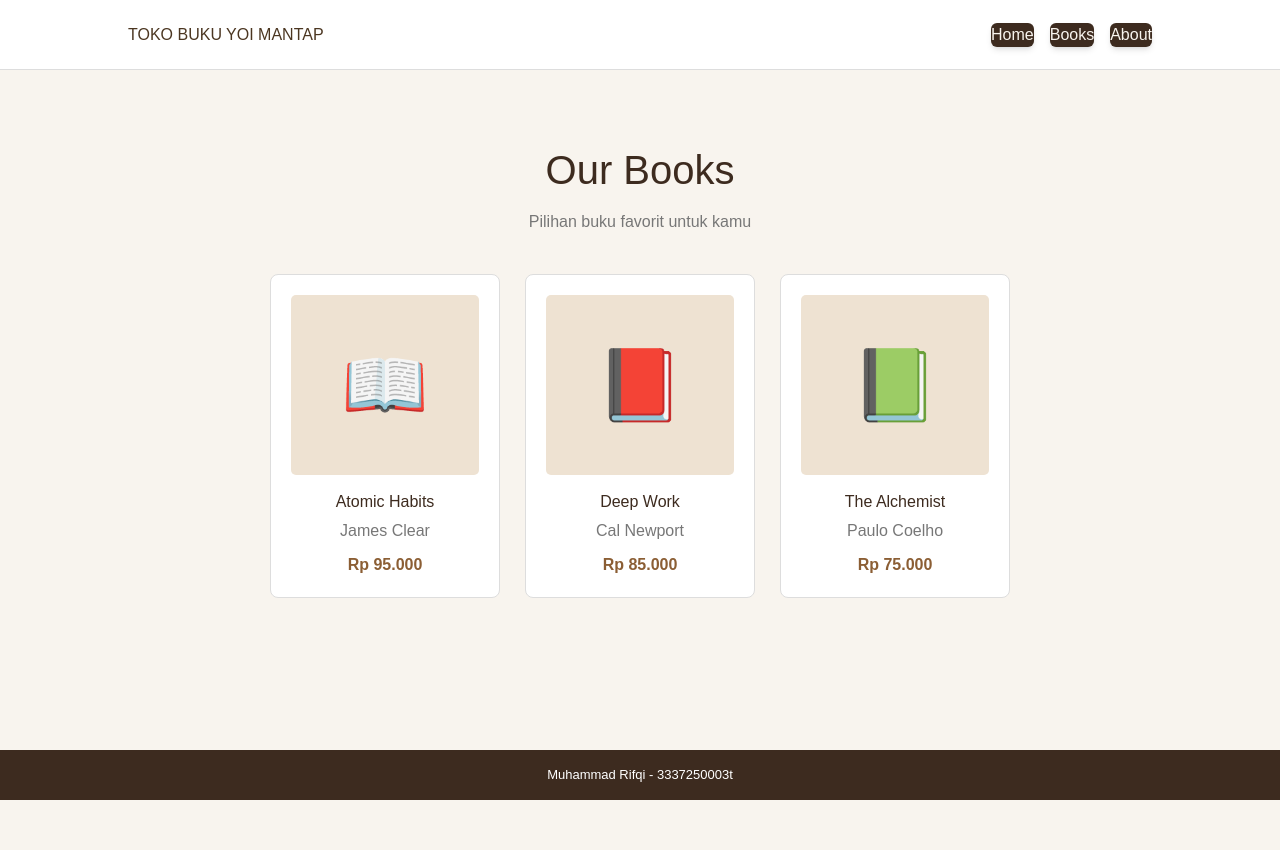
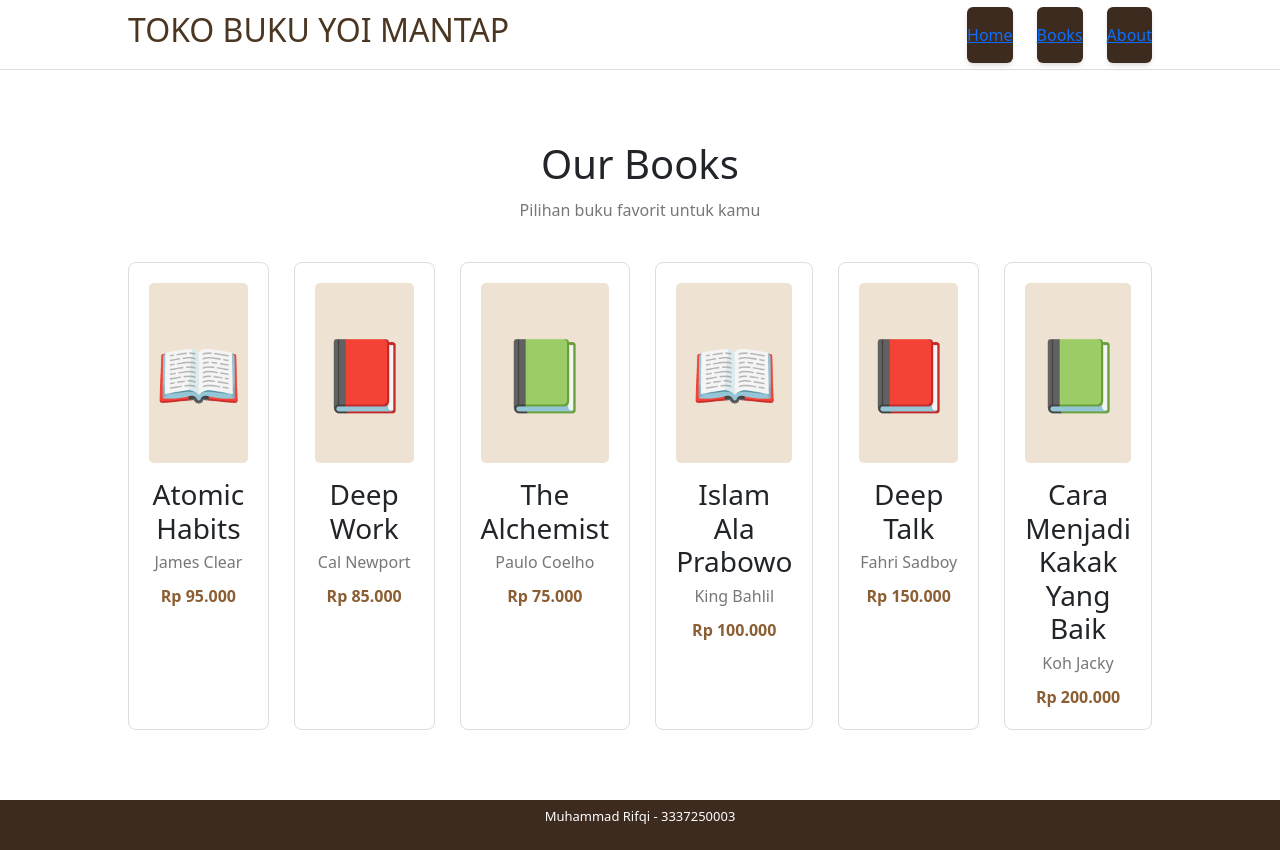
Before and after one commit to Riamrul/TUGAS1-PEMWEB, a website: page buku.html in a window 1280 px wide. Before the commit the page ends 800 px from the top, so only its background shows below. Drawn offline with nearby package versions, Linux system fonts and the light colour scheme.

Commit message:
Menambahkan list buku dan bootstrap

```diff
--- a/buku.html
+++ b/buku.html
@@ -6,6 +6,7 @@
     <title>TOKO BUKU YOI MANTAP</title>
     <link rel="stylesheet" href="style.css">
     <link rel="stylesheet" href="src/output.css">
+    <link href="https://cdn.jsdelivr.net/npm/bootstrap@5.3.8/dist/css/bootstrap.min.css" rel="stylesheet">
 </head>
 
 <body>
@@ -56,12 +57,33 @@
                 <strong>Rp 75.000</strong>
             </div>
 
+             <div class="book-card">
+                <div class="cover">📖</div>
+                <h3>Islam Ala Prabowo</h3>
+                <p>King Bahlil</p>
+                <strong>Rp 100.000</strong>
+            </div>
+
+            <div class="book-card">
+                <div class="cover">📕</div>
+                <h3>Deep Talk</h3>
+                <p>Fahri Sadboy</p>
+                <strong>Rp 150.000</strong>
+            </div>
+
+            <div class="book-card">
+                <div class="cover">📗</div>
+                <h3>Cara Menjadi Kakak Yang Baik</h3>
+                <p>Koh Jacky</p>
+                <strong>Rp 200.000</strong>
+            </div>
+
         </div>
 
     </main>
 
     <footer>
-        <p>Muhammad Rifqi - 3337250003t</p>
+        <p>Muhammad Rifqi - 3337250003</p>
     </footer>
 
 </body>
```
